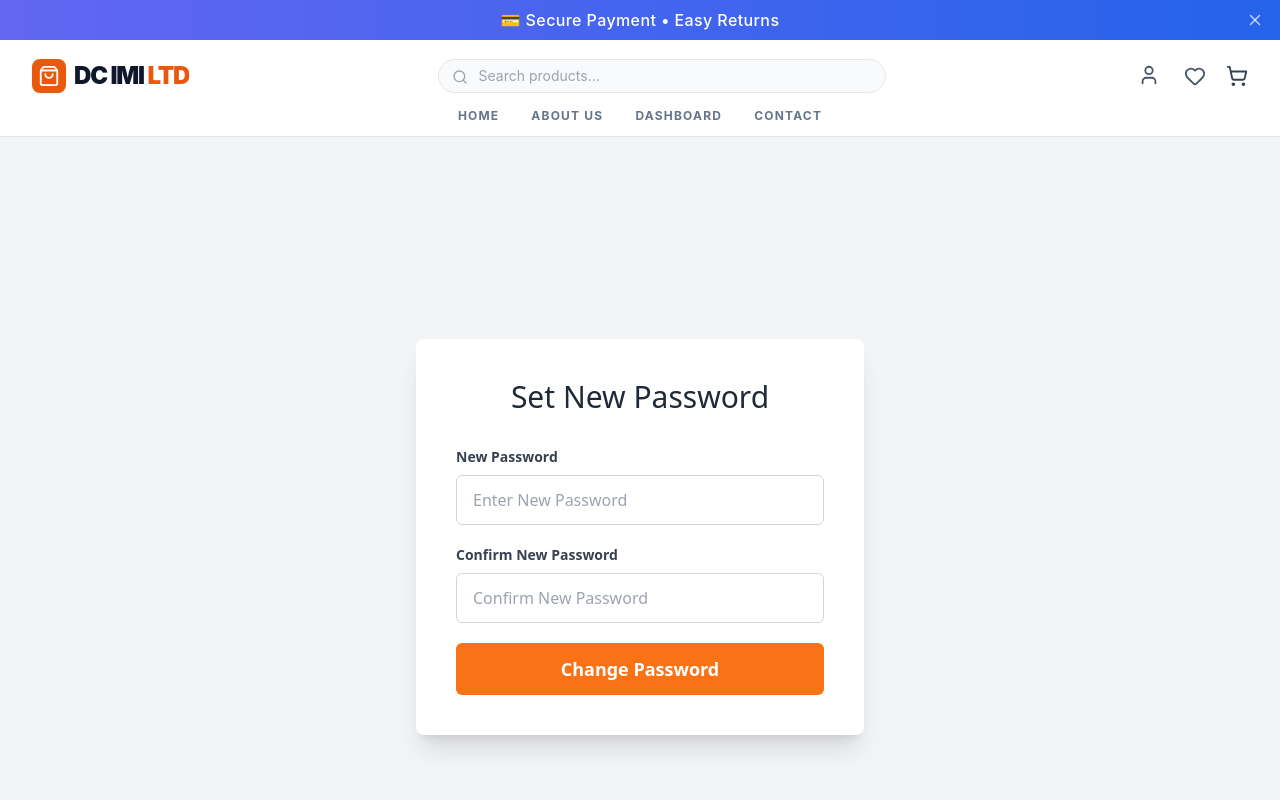
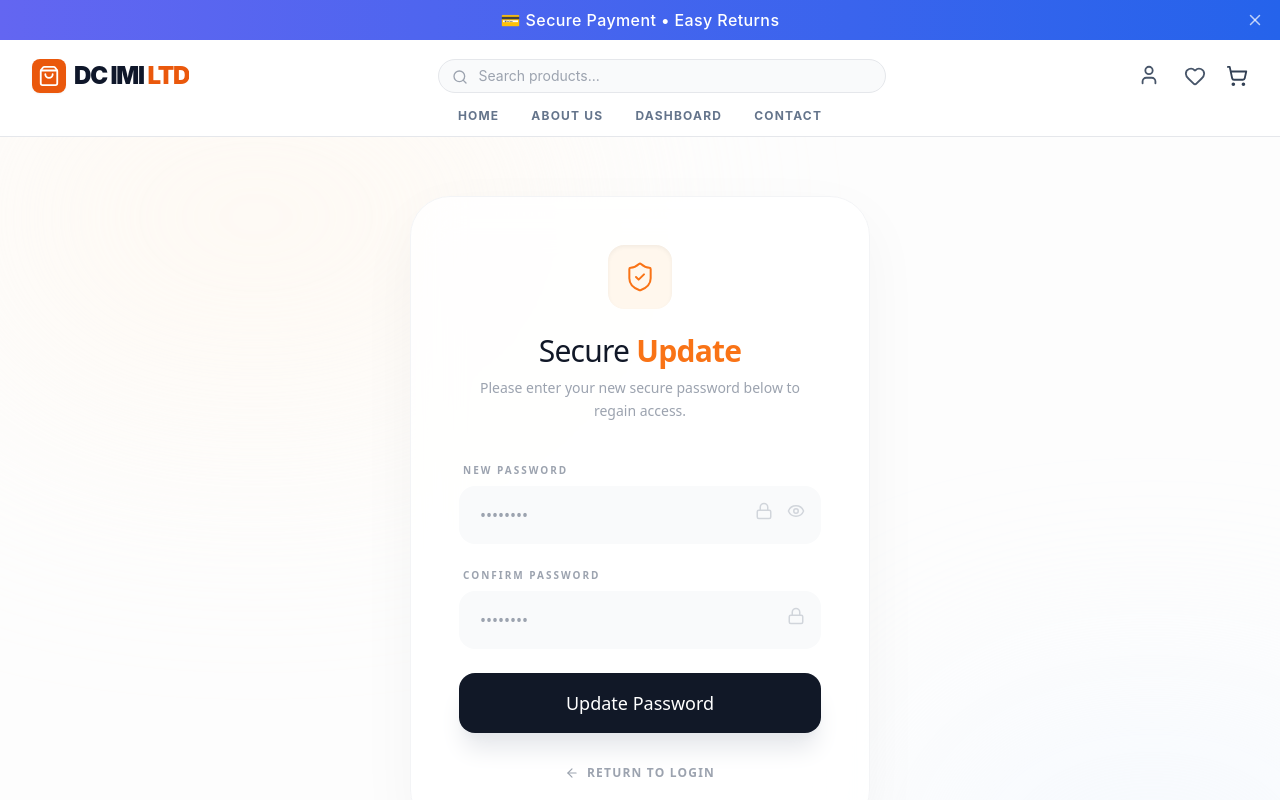
Before and after one commit to Zainmalik206/dcimiltd-frontend, a React (Vite) app: page /access/1 in a window 1280 px wide. Shown: the top 800 px of the page. Built offline with nearby package versions, Linux system fonts and the light colour scheme.

Commit message:
style: revamped ChangePassword UI to match premium theme

```diff
--- a/src/pages/ChangePassword.jsx
+++ b/src/pages/ChangePassword.jsx
@@ -1,24 +1,29 @@
 import React, { useState } from "react";
-import { useParams, useNavigate } from "react-router-dom";
+import { useParams, useNavigate, Link } from "react-router-dom";
 import axios from "axios";
 import apis from "../config/apis";
 import { errorToast, successToast, warningToast } from "../functions/toastify";
 import MetaData from "../layouts/MetaData";
 import Loader from "../layouts/Loader";
+import { motion } from "framer-motion"; // For Premium Animations
+import { Lock, Eye, EyeOff, ShieldCheck, ArrowLeft } from "lucide-react"; // Premium Icons
 
-
- const ChangePassword=()=> {
+const ChangePassword = () => {
   const { token } = useParams();
   const navigate = useNavigate();
 
+  const [showPassword, setShowPassword] = useState(false);
   const [newPassword, setNewPassword] = useState("");
   const [confirmNewPassword, setConfirmNewPassword] = useState("");
   const [loading, setLoading] = useState(false);
 
   const handleSubmit = async (e) => {
     e.preventDefault();
+    if (newPassword !== confirmNewPassword) {
+      return errorToast("Passwords do not match!");
+    }
+
     setLoading(true);
-
     try {
       const { data } = await axios.post(`${apis.auth}/change-password`, {
         token,
@@ -42,61 +47,115 @@ import Loader from "../layouts/Loader";
 
   return (
     <>
-      <MetaData title="Change Password" />
-      <div className="min-h-screen flex items-center justify-center bg-gray-100 font-sans">
-        <div className="bg-white p-10 rounded-lg shadow-xl w-full max-w-md text-center">
-          <h2 className="text-3xl font-normal text-gray-800 mb-8">
-            Set New Password
+      <MetaData title="Set New Password - DC IMI LTD" />
+
+      <div className="min-h-screen flex items-center justify-center bg-[#fdfdfd] relative overflow-hidden px-4 font-sans">
+
+        {/* Animated Background Blobs (Matches your Login page) */}
+        <div className="absolute top-[-15%] left-[-5%] w-[50%] h-[50%] bg-orange-50 rounded-full blur-[130px] opacity-60"></div>
+        <div className="absolute bottom-[-10%] right-[-10%] w-[40%] h-[40%] bg-blue-50 rounded-full blur-[110px] opacity-50"></div>
+
+        <motion.div
+          initial={{ opacity: 0, y: 20 }}
+          animate={{ opacity: 1, y: 0 }}
+          transition={{ duration: 0.8, ease: "easeOut" }}
+          className="relative z-10 w-full max-w-[460px]"
+        >
+          <div className="bg-white/80 backdrop-blur-xl border border-gray-100 p-8 md:p-12 rounded-[2.5rem] shadow-[0_20px_60px_rgba(0,0,0,0.04)]">
+
+            {/* Security Icon Header */}
+            <div className="flex justify-center mb-6">
+              <div className="w-16 h-16 bg-orange-50 rounded-2xl flex items-center justify-center text-orange-500 shadow-inner">
+                <ShieldCheck size={32} strokeWidth={1.5} />
+              </div>
+            </div>
+
+            <header className="text-center mb-10">
+              <h2 className="text-3xl font-light text-gray-900 tracking-tight">
+                Secure <span className="font-semibold text-orange-500">Update</span>
               </h2>
+              <p className="text-gray-400 text-sm mt-2 leading-relaxed">
+                Please enter your new secure password below to regain access.
+              </p>
+            </header>
 
-          <form onSubmit={handleSubmit} className="flex flex-col space-y-5">
-            <div>
-              <label
-                htmlFor="newPassword"
-                className="block text-left text-sm font-bold text-gray-700 mb-2"
-              >
+            <form onSubmit={handleSubmit} className="space-y-6">
+              {/* New Password Input */}
+              <div className="group text-left">
+                <label className="block text-[10px] font-bold text-gray-400 uppercase tracking-[0.2em] mb-2 ml-1 group-focus-within:text-orange-500 transition-colors">
                   New Password
                 </label>
+                <div className="relative">
                   <input
-                id="newPassword"
-                type="password"
-                placeholder="Enter New Password"
-                className="w-full px-4 py-3 border border-gray-300 rounded-md focus:outline-none focus:ring-2 focus:ring-orange-400 text-gray-800"
+                    type={showPassword ? "text" : "password"}
+                    placeholder="••••••••"
+                    required
+                    className="w-full px-5 py-4 bg-gray-50 border border-transparent rounded-2xl outline-none transition-all duration-300 focus:bg-white focus:border-orange-200 focus:ring-4 focus:ring-orange-50/50 text-gray-700"
                     value={newPassword}
                     onChange={(e) => setNewPassword(e.target.value)}
-
                   />
+                  <Lock className="absolute right-12 top-4 text-gray-300 group-focus-within:text-orange-200" size={18} />
+                  <button
+                    type="button"
+                    onClick={() => setShowPassword(!showPassword)}
+                    className="absolute right-4 top-4 text-gray-300 hover:text-orange-500 transition-colors"
+                  >
+                    {showPassword ? <EyeOff size={18} /> : <Eye size={18} />}
+                  </button>
+                </div>
               </div>
 
-            <div>
-              <label
-                htmlFor="confirmNewPassword"
-                className="block text-left text-sm font-bold text-gray-700 mb-2"
-              >
-                Confirm New Password
+              {/* Confirm Password Input */}
+              <div className="group text-left">
+                <label className="block text-[10px] font-bold text-gray-400 uppercase tracking-[0.2em] mb-2 ml-1 group-focus-within:text-orange-500 transition-colors">
+                  Confirm Password
                 </label>
+                <div className="relative">
                   <input
-                id="confirmNewPassword"
-                type="password"
-                placeholder="Confirm New Password"
-                className="w-full px-4 py-3 border border-gray-300 rounded-md focus:outline-none focus:ring-2 focus:ring-orange-400 text-gray-800"
+                    type={showPassword ? "text" : "password"}
+                    placeholder="••••••••"
+                    required
+                    className="w-full px-5 py-4 bg-gray-50 border border-transparent rounded-2xl outline-none transition-all duration-300 focus:bg-white focus:border-orange-200 focus:ring-4 focus:ring-orange-50/50 text-gray-700"
                     value={confirmNewPassword}
                     onChange={(e) => setConfirmNewPassword(e.target.value)}
                     disabled={loading}
                   />
+                  <Lock className="absolute right-4 top-4 text-gray-300 group-focus-within:text-orange-200" size={18} />
+                </div>
               </div>
 
-            <button
+              {/* Submit Button */}
+              <motion.button
+                whileHover={{ scale: 1.01 }}
+                whileTap={{ scale: 0.99 }}
                 type="submit"
-              className="bg-orange-500 hover:bg-orange-600 text-white font-bold py-3 px-6 rounded-md text-lg transition duration-200 mt-4 disabled:opacity-50 disabled:cursor-not-allowed"
                 disabled={loading}
+                className={`w-full py-4 rounded-2xl text-lg font-medium transition-all duration-300 shadow-xl shadow-gray-200
+                  ${loading ? "bg-gray-400 cursor-not-allowed" : "bg-gray-900 hover:bg-black text-white"}`}
               >
-              {loading ? "Changing..." : "Change Password"}
-            </button>
+                {loading ? "Updating..." : "Update Password"}
+              </motion.button>
+
+              {/* Back Link */}
+              <div className="pt-2 flex justify-center">
+                <Link
+                  to="/login"
+                  className="flex items-center space-x-2 text-xs font-bold text-gray-400 uppercase tracking-widest hover:text-orange-600 transition-colors"
+                >
+                  <ArrowLeft size={14} />
+                  <span>Return to Login</span>
+                </Link>
+              </div>
             </form>
           </div>
+
+          <p className="text-center mt-8 text-gray-400 text-xs tracking-widest uppercase">
+            Encrypted End-to-End By DC IMI LTD
+          </p>
+        </motion.div>
       </div>
     </>
   );
-}
+};
+
 export default ChangePassword;
--- a/src/pages/authorization/ForgetPassword.jsx
+++ b/src/pages/authorization/ForgetPassword.jsx
@@ -1,44 +1,37 @@
 import React, { useState } from "react";
-import { useParams, useNavigate, Link } from "react-router-dom";
+import MetaData from "../../layouts/MetaData";
+import apis from "../../config/apis";
 import axios from "axios";
-import apis from "../config/apis";
-import { errorToast, successToast, warningToast } from "../functions/toastify";
-import MetaData from "../layouts/MetaData";
-import Loader from "../layouts/Loader";
-import { motion } from "framer-motion"; // For Premium Animations
-import { Lock, Eye, EyeOff, ShieldCheck, ArrowLeft } from "lucide-react"; // Premium Icons
+import { Link } from "react-router-dom";
+import { motion } from "framer-motion"; // Animations
+import { Mail, ArrowLeft } from "lucide-react"; // Icons
+import {
+  errorToast,
+  successToast,
+  warningToast,
+} from "../../functions/toastify";
 
-const ChangePassword = () => {
-  const { token } = useParams();
-  const navigate = useNavigate();
-
-  const [showPassword, setShowPassword] = useState(false);
-  const [newPassword, setNewPassword] = useState("");
-  const [confirmNewPassword, setConfirmNewPassword] = useState("");
+const ForgetPassword = () => {
+  const [user, setUser] = useState({ email: "" });
   const [loading, setLoading] = useState(false);
 
-  const handleSubmit = async (e) => {
+  const changeHandler = (e) => {
+    setUser({ ...user, [e.target.name]: e.target.value });
+  };
+
+  const ForgetPasswordHandler = async (e) => {
     e.preventDefault();
-    if (newPassword !== confirmNewPassword) {
-      return errorToast("Passwords do not match!");
-    }
-
     setLoading(true);
     try {
-      const { data } = await axios.post(`${apis.auth}/change-password`, {
-        token,
-        password: newPassword,
-        confirmPassword: confirmNewPassword,
-      });
-
-      if (data.warning) warningToast(data.warning);
-      else if (data.error) errorToast(data.error);
-      else if (data.message) {
+      const { data } = await axios.post(`${apis.auth}/forget-password`, user);
+      if (data.warning) {
+        warningToast(data.warning);
+      } else if (data.error) {
+        errorToast(data.error);
+      } else {
         successToast(data.message);
-        setTimeout(() => navigate("/login"), 2000);
       }
     } catch (err) {
-      console.error(err.message);
       errorToast("Something went wrong. Please try again.");
     } finally {
       setLoading(false);
@@ -47,110 +40,81 @@ const ChangePassword = () => {
 
   return (
     <>
-      <MetaData title="Set New Password - DC IMI LTD" />
+      <MetaData title="Reset Your Password" />
 
-      <div className="min-h-screen flex items-center justify-center bg-[#fdfdfd] relative overflow-hidden px-4 font-sans">
+      <div className="min-h-screen flex items-center justify-center bg-[#fcfcfc] relative overflow-hidden px-4 font-sans">
 
-        {/* Animated Background Blobs (Matches your Login page) */}
-        <div className="absolute top-[-15%] left-[-5%] w-[50%] h-[50%] bg-orange-50 rounded-full blur-[130px] opacity-60"></div>
-        <div className="absolute bottom-[-10%] right-[-10%] w-[40%] h-[40%] bg-blue-50 rounded-full blur-[110px] opacity-50"></div>
+        {/* Soft Background Accents */}
+        <div className="absolute top-[-20%] left-[-10%] w-[60%] h-[60%] bg-orange-50/50 rounded-full blur-[120px]"></div>
+        <div className="absolute bottom-[-10%] right-[-5%] w-[40%] h-[40%] bg-blue-50/40 rounded-full blur-[100px]"></div>
 
         <motion.div
-          initial={{ opacity: 0, y: 20 }}
-          animate={{ opacity: 1, y: 0 }}
-          transition={{ duration: 0.8, ease: "easeOut" }}
-          className="relative z-10 w-full max-w-[460px]"
+          initial={{ opacity: 0, scale: 0.95 }}
+          animate={{ opacity: 1, scale: 1 }}
+          transition={{ duration: 0.6 }}
+          className="relative z-10 w-full max-w-[440px]"
         >
-          <div className="bg-white/80 backdrop-blur-xl border border-gray-100 p-8 md:p-12 rounded-[2.5rem] shadow-[0_20px_60px_rgba(0,0,0,0.04)]">
+          <div className="bg-white border border-gray-100 p-10 md:p-12 rounded-[2.5rem] shadow-[0_25px_70px_rgba(0,0,0,0.03)] text-center">
 
-            {/* Security Icon Header */}
+            {/* Minimalist Icon */}
             <div className="flex justify-center mb-6">
-              <div className="w-16 h-16 bg-orange-50 rounded-2xl flex items-center justify-center text-orange-500 shadow-inner">
-                <ShieldCheck size={32} strokeWidth={1.5} />
+              <div className="w-16 h-16 bg-orange-50 rounded-2xl flex items-center justify-center text-orange-500">
+                <Mail size={32} strokeWidth={1.5} />
               </div>
             </div>
 
-            <header className="text-center mb-10">
-              <h2 className="text-3xl font-light text-gray-900 tracking-tight">
-                Secure <span className="font-semibold text-orange-500">Update</span>
+            <header className="mb-10">
+              <h2 className="text-3xl font-light text-gray-900 tracking-tight mb-2">
+                Password <span className="font-semibold text-orange-600">Recovery</span>
               </h2>
-              <p className="text-gray-400 text-sm mt-2 leading-relaxed">
-                Please enter your new secure password below to regain access.
+              <p className="text-gray-400 text-sm leading-relaxed">
+                Enter your registered email address and we'll send you a secure link to reset your password.
               </p>
             </header>
 
-            <form onSubmit={handleSubmit} className="space-y-6">
-              {/* New Password Input */}
-              <div className="group text-left">
+            <form onSubmit={ForgetPasswordHandler} className="space-y-6 text-left">
+              <div className="group">
                 <label className="block text-[10px] font-bold text-gray-400 uppercase tracking-[0.2em] mb-2 ml-1 group-focus-within:text-orange-500 transition-colors">
-                  New Password
+                  Registered Email
                 </label>
                 <div className="relative">
                   <input
-                    type={showPassword ? "text" : "password"}
-                    placeholder="••••••••"
+                    name="email"
+                    value={user.email}
+                    onChange={changeHandler}
+                    placeholder="name@example.com"
+                    type="email"
                     required
-                    className="w-full px-5 py-4 bg-gray-50 border border-transparent rounded-2xl outline-none transition-all duration-300 focus:bg-white focus:border-orange-200 focus:ring-4 focus:ring-orange-50/50 text-gray-700"
-                    value={newPassword}
-                    onChange={(e) => setNewPassword(e.target.value)}
+                    className="w-full px-5 py-4 bg-gray-50 border border-transparent rounded-2xl outline-none transition-all duration-300 focus:bg-white focus:border-orange-200 focus:ring-4 focus:ring-orange-100/50 text-gray-700"
                   />
-                  <Lock className="absolute right-12 top-4 text-gray-300 group-focus-within:text-orange-200" size={18} />
-                  <button
-                    type="button"
-                    onClick={() => setShowPassword(!showPassword)}
-                    className="absolute right-4 top-4 text-gray-300 hover:text-orange-500 transition-colors"
-                  >
-                    {showPassword ? <EyeOff size={18} /> : <Eye size={18} />}
-                  </button>
                 </div>
               </div>
 
-              {/* Confirm Password Input */}
-              <div className="group text-left">
-                <label className="block text-[10px] font-bold text-gray-400 uppercase tracking-[0.2em] mb-2 ml-1 group-focus-within:text-orange-500 transition-colors">
-                  Confirm Password
-                </label>
-                <div className="relative">
-                  <input
-                    type={showPassword ? "text" : "password"}
-                    placeholder="••••••••"
-                    required
-                    className="w-full px-5 py-4 bg-gray-50 border border-transparent rounded-2xl outline-none transition-all duration-300 focus:bg-white focus:border-orange-200 focus:ring-4 focus:ring-orange-50/50 text-gray-700"
-                    value={confirmNewPassword}
-                    onChange={(e) => setConfirmNewPassword(e.target.value)}
-                    disabled={loading}
-                  />
-                  <Lock className="absolute right-4 top-4 text-gray-300 group-focus-within:text-orange-200" size={18} />
-                </div>
-              </div>
-
-              {/* Submit Button */}
               <motion.button
-                whileHover={{ scale: 1.01 }}
-                whileTap={{ scale: 0.99 }}
+                whileHover={{ scale: 1.02 }}
+                whileTap={{ scale: 0.98 }}
                 type="submit"
                 disabled={loading}
-                className={`w-full py-4 rounded-2xl text-lg font-medium transition-all duration-300 shadow-xl shadow-gray-200
-                  ${loading ? "bg-gray-400 cursor-not-allowed" : "bg-gray-900 hover:bg-black text-white"}`}
+                className={`w-full py-4 rounded-2xl text-lg font-medium transition-all duration-300 shadow-xl
+                  ${loading ? "bg-gray-300 cursor-not-allowed" : "bg-black hover:bg-gray-900 text-white shadow-gray-200"}`}
               >
-                {loading ? "Updating..." : "Update Password"}
+                {loading ? "Sending..." : "Send Reset Link"}
               </motion.button>
 
-              {/* Back Link */}
-              <div className="pt-2 flex justify-center">
+              <div className="pt-4 flex justify-center">
                 <Link
                   to="/login"
                   className="flex items-center space-x-2 text-xs font-bold text-gray-400 uppercase tracking-widest hover:text-orange-600 transition-colors"
                 >
                   <ArrowLeft size={14} />
-                  <span>Return to Login</span>
+                  <span>Back to Login</span>
                 </Link>
               </div>
             </form>
           </div>
 
           <p className="text-center mt-8 text-gray-400 text-xs tracking-widest uppercase">
-            Encrypted End-to-End By DC IMI LTD
+            Secured by DC IMI Ltd Authentication
           </p>
         </motion.div>
       </div>
@@ -158,4 +122,4 @@ const ChangePassword = () => {
   );
 };
 
-export default ChangePassword;
+export default ForgetPassword;
```
Lines whose indentation alone changed are shown as unchanged.
